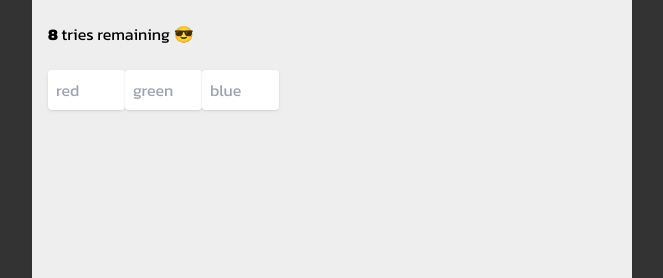
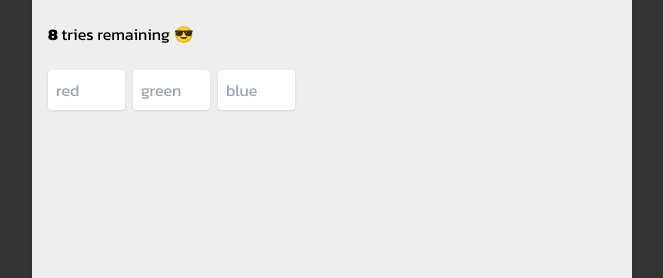
Before and after one commit to ThibaudLanglais/RGBordle, a React (Create React App) app: page / in a window 1280 px wide. Shown: the part 354-632 px from the top of the page, without its empty margins (308-971 px from the left). Built offline with nearby package versions, Linux system fonts and the light colour scheme.

Commit message:
Update App.js

```diff
--- a/src/App.js
+++ b/src/App.js
@@ -113,7 +113,7 @@
           </p>
         }
         <form onSubmit={handleSubmit} className="flex flex-1 flex-row gap-2 mt-4 flex-wrap">
-          <div className="grid grid-cols-3">
+          <div className="grid md:grid-cols-3 gap-2">
           <input step={1} value={red} onChange={({target}) => setRed(formatValue(target.value))} required className="shadow h-10 p-2 rounded flex-1 text-red" placeholder="red" type="number" min={0} max={255}/>
           <input step={1} value={green} onChange={({target}) => setGreen(formatValue(target.value))} required className="shadow h-10 p-2 rounded flex-1 text-green" placeholder="green" type="number" min={0} max={255}/>
           <input step={1} value={blue} onChange={({target}) => setBlue(formatValue(target.value))} required className="shadow h-10 p-2 rounded flex-1 text-blue" placeholder="blue" type="number" min={0} max={255}/>
```
